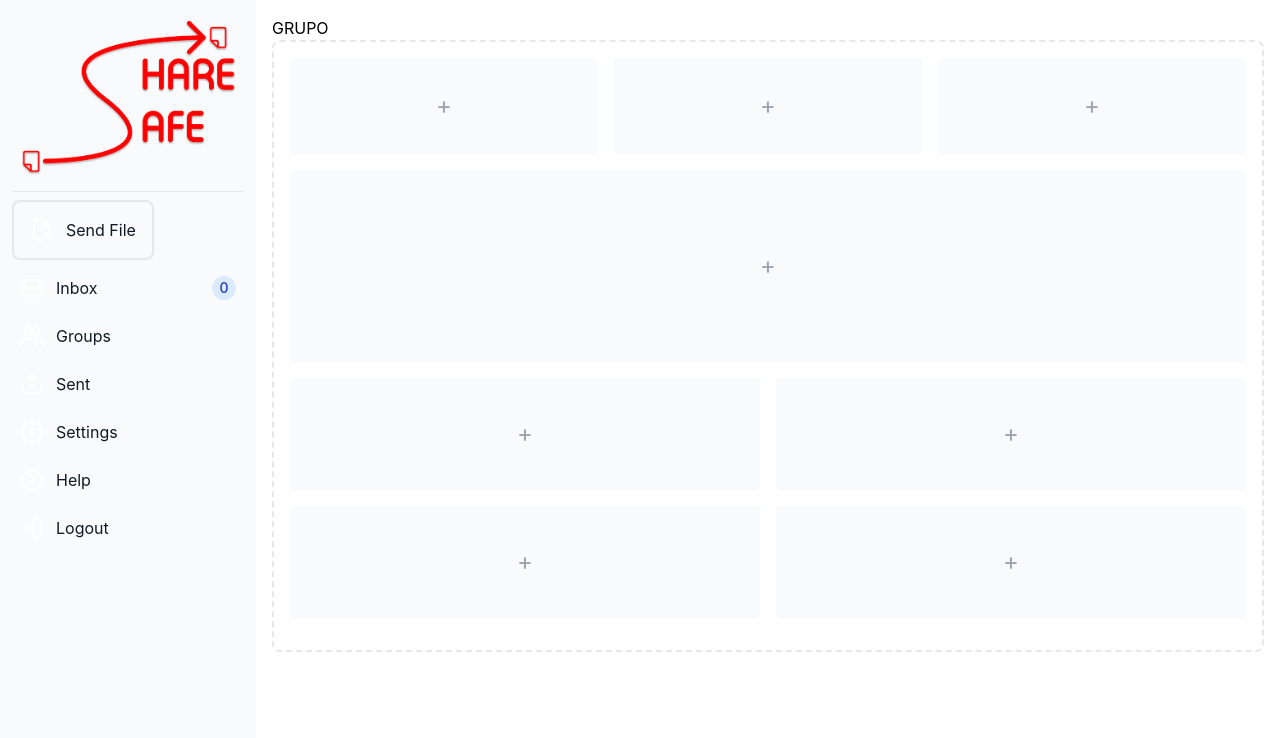
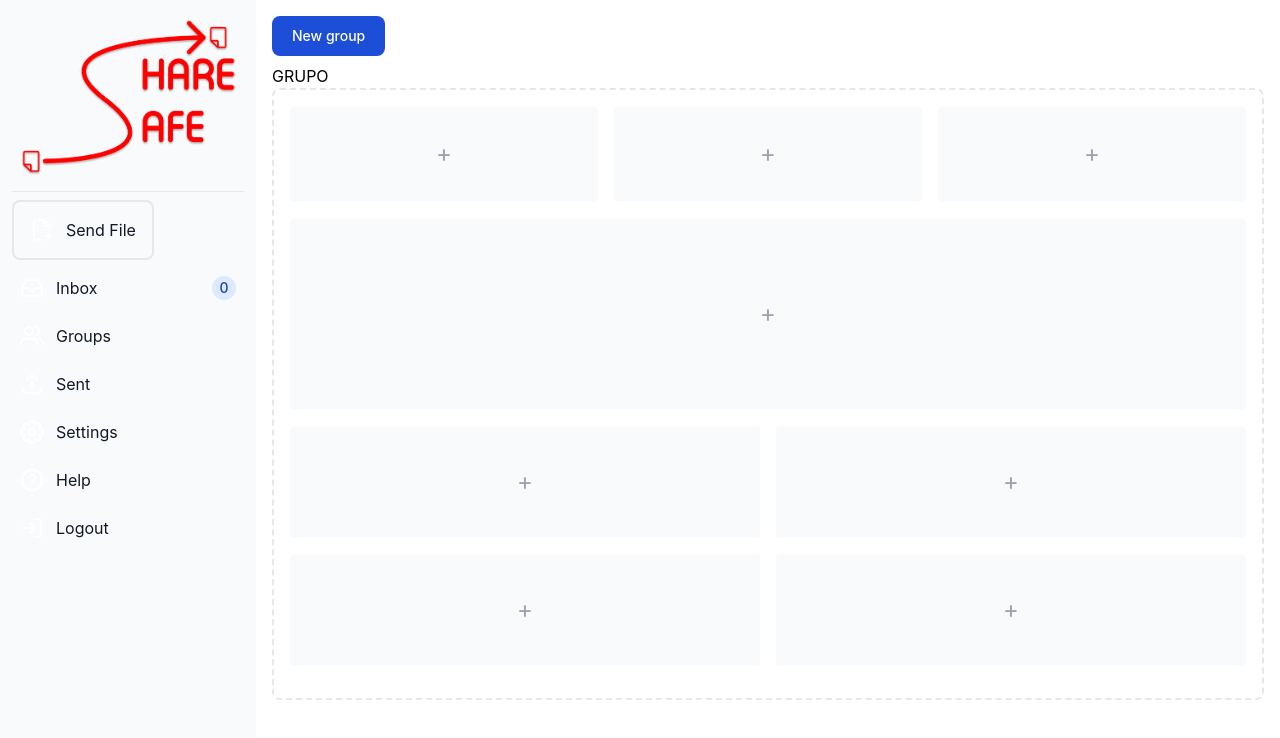
Before and after one commit to carvalho28/SHARESAFE, a React (Vite) app in the folder frontend/: page /group in a window 1280 px wide. Shown: the top 738 px of the page. Built offline with nearby package versions, Linux system fonts and the light colour scheme.

Commit message:
feat: added button for creating group

```diff
--- a/frontend/src/subPages/groupPage.tsx
+++ b/frontend/src/subPages/groupPage.tsx
@@ -1,11 +1,57 @@
+import { useState } from "react";
 import Sidebar from "../components/sidebar";
 
+type Group = {
+  name: string;
+  files: number[];
+  members: number[];
+};
+
 function GroupPage() {
+  // variables for group
+  const [group, setGroup] = useState<Group>({
+    name: "",
+    files: [1],
+    members: [1],
+  });
+
+  // create a new group with a post request
+  const createGroup = async () => {
+    const response = await fetch("http://localhost:3000/api/groups/new", {
+      method: "POST",
+      headers: {
+        "Content-Type": "application/json",
+      },
+      body: JSON.stringify({
+        name: group.name,
+        files: group.files,
+        members: group.members,
+      }),
+    });
+    if (!response.ok) {
+      const errorMessage = await response.text();
+      throw new Error(errorMessage);
+    }
+    const data = await response.json();
+    console.log(data);
+  };
+
   return (
     <div>
       <Sidebar />
 
       <div className="p-4 sm:ml-64">
+        <button
+          type="button"
+          className="text-white bg-blue-700 hover:bg-blue-800 focus:ring-4
+           focus:ring-blue-300 font-medium rounded-lg text-sm px-5 py-2.5 mr-2
+           mb-2 dark:bg-blue-600 dark:hover:bg-blue-700 focus:outline-none
+            dark:focus:ring-blue-800"
+          onClick={createGroup}
+        >
+          New group
+        </button>
+
         <p>GRUPO</p>
         <div className="p-4 border-2 border-gray-200 border-dashed rounded-lg dark:border-gray-700">
           <div className="grid grid-cols-3 gap-4 mb-4">
```
